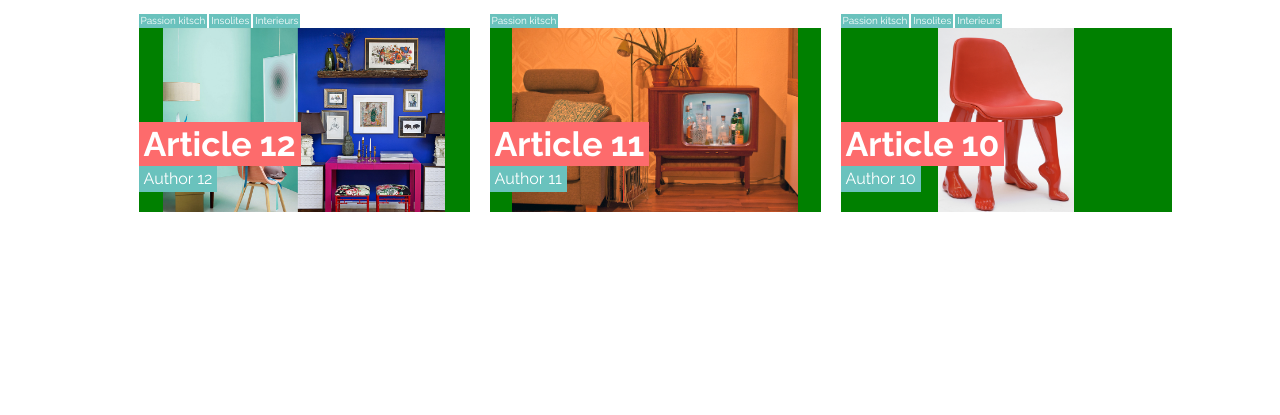
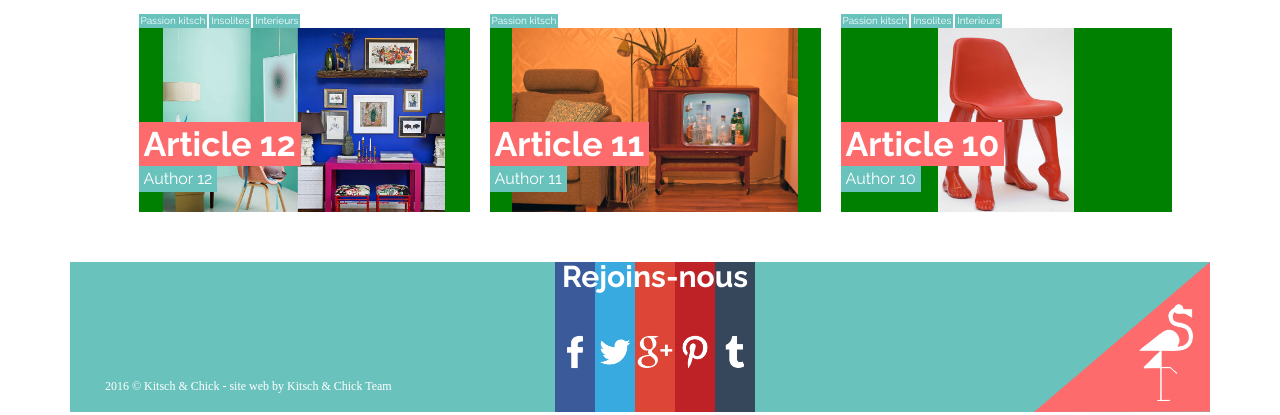
Before and after one commit to YellowFish085/kitsch-and-chic, a PHP site: page / in a window 1280 px wide. Shown: the part 2152-2567 px from the top of the page. Before the commit the page ends 2364 px from the top, so only its background shows below. Run offline with PHP 8.4, Linux system fonts and the light colour scheme.

Commit message:
Page footer

```diff
--- a/assets/css/style.css
+++ b/assets/css/style.css
@@ -392,20 +392,20 @@ a.hvr,
 	font-weight : bold;
 }
 
-.network-icones{
+.article-footer .network-icones{
 	display : inline;
 	margin : auto;
 	width : auto;
 }
 
-.network-icone{
+.article-footer .network-icone{
 	display : inline-block;
 	height : 60px;
 	width : 60px;
 	padding : 20px 10px 0px 10px;
 }
 
-.network-icone img{
+.article-footer .network-icone img{
 	max-width : 100%;
 	height : auto;
 }
@@ -480,6 +480,111 @@ a.hvr,
 
 .astuce-step-content-text{
 	color: #FFFFFF;
+}
+
+/* footer */
+#main-footer{
+	background : #6ac2bd;
+	height : 150px;
+	position : relative;
+	color : #FFFFFF;
+}
+
+#main-footer .container, #main-footer .container .row{
+	height : 100%;
+}
+
+.main-footer-logo{
+	height : 100%;
+	padding : 0px;
+	position : absolute;
+	right : 0px;
+	bottom : 0px;
+}
+
+.main-footer-logo img{
+	position : absolute;
+	bottom : 0px;
+	right : 0px;
+	max-height : 100%;
+	width : auto;
+}
+
+.main-footer-sharing{
+	height : 100%;
+	text-align : center;
+	position : relative;
+	padding : 0px;
+}
+
+.main-footer-sharing h2{
+	display : block;
+	width : 100%;
+	z-index : 2;
+	position : absolute;
+	top : 0px;
+
+	font-family: 'Raleway';
+	color: #FFFFFF;
+	font-size : 30px;
+	font-weight : bold;
+}
+
+.main-footer-sharing .network-icones{
+	height : 100%;
+}
+
+.main-footer-sharing .network-icone {
+	width : 40px;
+	display : inline-block;
+	height : 100%;
+}
+
+.main-footer-sharing .network-icone a{
+	display : block;
+	height : 100%;
+	position : relative;
+}
+
+.main-footer-sharing .network-icone img{
+	max-width : 100%;
+	height : auto;
+	position : absolute;
+	left : 0px;
+	top : 100%;
+	margin-top : -200%;
+}
+
+.main-footer-sharing .network-tumblr{
+	background : #36475c;
+}
+
+.main-footer-sharing .network-pinterest{
+	background : #be2227;
+}
+
+.main-footer-sharing .network-googleplus{
+	background : #dd4536;
+}
+
+.main-footer-sharing .network-twitter{
+	background : #39aae0;
+}
+
+.main-footer-sharing .network-facebook{
+	background : #3b5a9a;
+}
+
+.main-footer-text-container{
+	position : relative;
+	height : 100%;
+}
+
+.main-footer-text-legal-mention{
+	padding : 20px;
+	font-size : 12px;
+	position : absolute;
+	bottom : 0px;
 }
 
 /*--------------------------------*/
--- a/assets/js/components/TemplateEngine.js
+++ b/assets/js/components/TemplateEngine.js
@@ -35,7 +35,10 @@ var TemplateEngine = (function() {
 										+ '	</div>'
 										+ '	<div class="article-body">'
 										+ '		{{{contentArticle}}}'
-										+ '	<div class="article-footer">{{{articleFooter}}}</div>'
+										+ '	<div class="article-footer">'
+										+ '		<h2>Partager</h2>'
+										+ '		{{{articleFooter}}}'
+										+ '	</div>'
 										+ '</div>'
 
 			Mustache.parse(template)
@@ -184,7 +187,7 @@ var TemplateEngine = (function() {
 			var rendered = Mustache.render(template,
 				{
 					"main-header": getMainHeaderTemplate(datas.header),
-					"main-footer": getMainFooterTemplate()
+					"main-footer": getMainFooterTemplate(datas.header.categories)
 				})
 
 			hideContent(contentElement + ', ' + headerArticleElement)
@@ -282,8 +285,32 @@ var TemplateEngine = (function() {
 			return Mustache.render(template, article)
 		}
 
-		function getMainFooterTemplate() {
-			return '<footer id="main-footer"></footer>'
+		function getMainFooterTemplate(categories) {
+			var template = '<footer id="main-footer">'
+										+ '	<div class="container">'
+										+ '		<div class="row">'
+										+ '			<div class="main-footer-text-container col-sm-4 col-md-4">'
+										+ '				<div class="main-footer-text-legal-mention">2016 © Kitsch & Chick - site web by Kitsch & Chick Team</div>'
+										+ '			</div>'
+										+ '			<div class="main-footer-sharing col-sm-4 col-md-4">'
+										+ '				<h2>Rejoins-nous</h2>'
+										+ '				{{{sharing}}}'
+										+ '			</div>'
+										+ '			<div class="main-footer-logo col-sm-2 col-md-2">'
+										+ ' 			<img src="/assets/images/flamingo_triangle.png" />'
+										+ '			</div>'
+										+ ' 	</div>'
+										+ '	</div>'
+										+ '</footer>'
+
+			Mustache.parse(template)
+
+			var renderedNavUl = getNavItemTemplate(categories)
+			var renderedSharing = getSharingFooter()
+
+			var renderer = Mustache.render(template, {"nav-ul-content" : renderedNavUl , "sharing" : renderedSharing})
+
+			return renderer;
 		}
 
 		/*--------getListArticlesTemplate------------*/
@@ -384,16 +411,16 @@ var TemplateEngine = (function() {
 		/*------------------------------------*/
 
 		/*--------getSharingFooter------------*/
-		function getSharingFooter(suffixe){
-			var template = '<div class="row"><h2>Partager</h2>'
+		function getSharingFooter(suffixe = ''){
+			var template = '<div class="row">'
 									+ '	<div class="network-icones">{{{icones}}}</div>'
 									+ '</div>'
 
 			Mustache.parse(template)
 
-			var socialNetWork =["facebook","twitter","google+","pinterest","tumblr"]
+			var socialNetWork =["facebook","twitter","googleplus","pinterest","tumblr"]
 
-			var iconeTemplate = '<div class="network-icone">'
+			var iconeTemplate = '<div class="network-icone network-{{netWork}}">'
 										+ '	<a href="#" title="{{netWork}}"><img src="/assets/images/socialNetWork/{{picture}}.png" alt="{{netWork}}"/></a>'
 										+ '</div>'
 
```
Also changed, not shown: assets/images/flamingo_triangle.png (added), assets/images/socialNetWork/facebook.png (added), assets/images/socialNetWork/googleplus.png (added), assets/images/socialNetWork/googleplus_heart.png (added), assets/images/socialNetWork/pinterest.png (added), assets/images/socialNetWork/tumblr.png (added), assets/images/socialNetWork/twitter.png (added).
